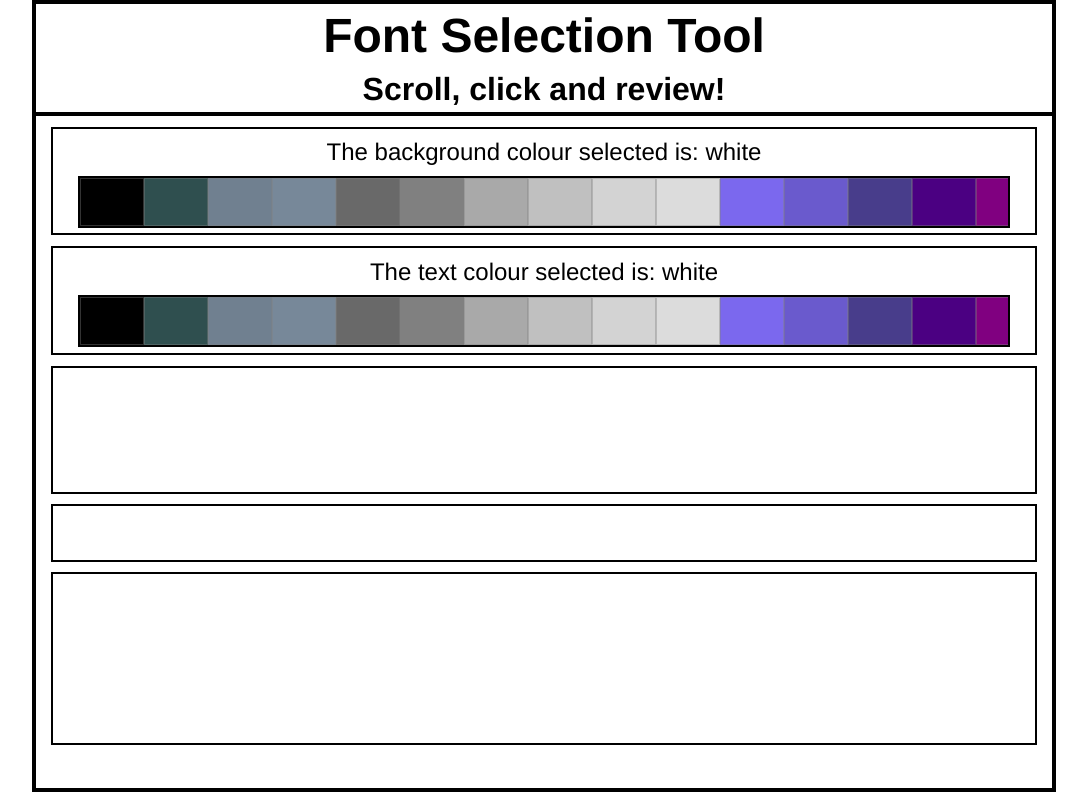
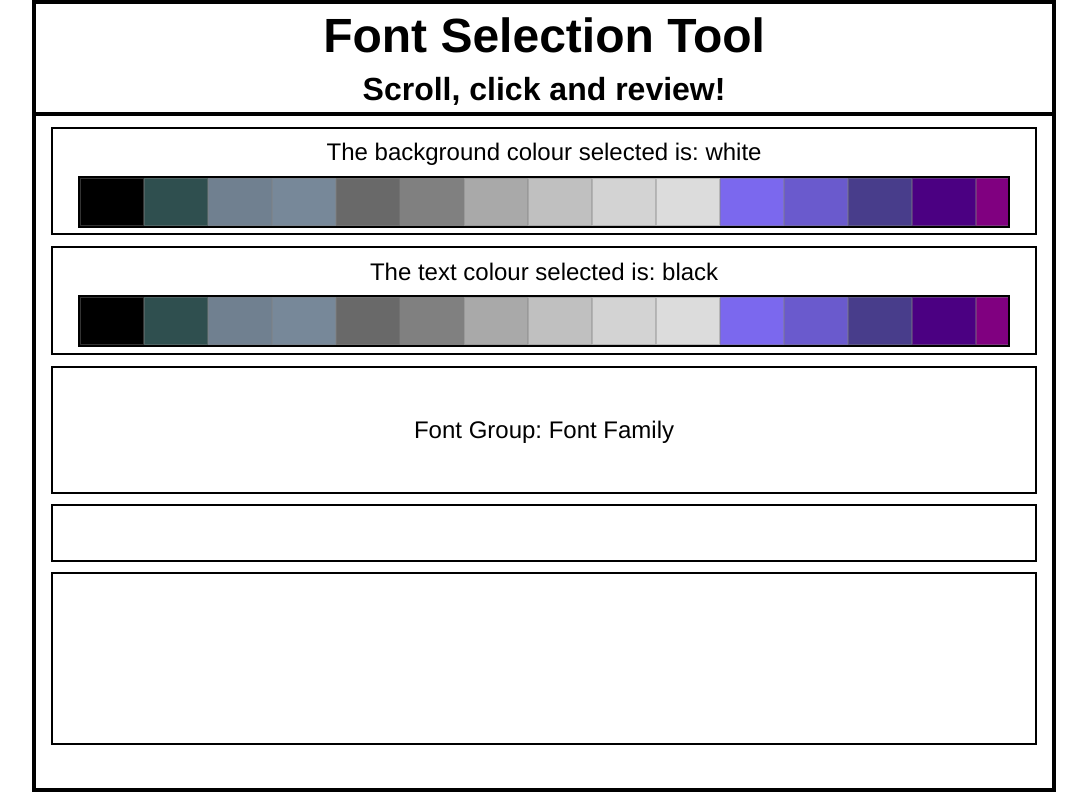
Before and after one commit to StewartMacLeman/Font-Tool-React-Version, a React (Create React App) app: page / in a window 1280 px wide. Shown: the whole page, without its empty margins (96-1183 px from the left). Built offline with nearby package versions, Linux system fonts and the light colour scheme.

Commit message:
Sample text functions and components added.

```diff
--- a/src/components/Main.js
+++ b/src/components/Main.js
@@ -1,21 +1,29 @@
-import React from 'react';
+import React, {useState} from 'react';
 import ScrollContainer from './ScrollContainer';
 import SampleTextCont from './SampleTextCont';
 import ButtonsCont from './ButtonsCont';
 import FontSelcCont from './FontSelcCont';
 
 const Main = (props) => {
+    const [bgSampleColour, setBgSampleColour] = useState("white");
+    const [textSampleColour, setTextSampleColour] = useState("black");
+    const [elementDisplayed, setElementDisplayed] = useState("p");
 
     const getColourInfo = (e) => {
         let textResult = e.target.dataset.text;
         let colourResult = e.target.dataset.colour;
         console.log(`The scroll is ${textResult}. The colour is: ${colourResult}`);
+        if (textResult === "background") {
+            setBgSampleColour(colourResult);
+        } else if (textResult === "text") {
+            setTextSampleColour(colourResult);
+        }
     }
     return (
         <main className="main">
-           <ScrollContainer colourNames={props.colourNames} text="background" getColourInfo={getColourInfo}/>
-           <ScrollContainer colourNames={props.colourNames} text="text" getColourInfo={getColourInfo}/>
-           <SampleTextCont />
+           <ScrollContainer colourNames={props.colourNames} text="background" colour={bgSampleColour} getColourInfo={getColourInfo}/>
+           <ScrollContainer colourNames={props.colourNames} text="text" colour={textSampleColour} getColourInfo={getColourInfo}/>
+           <SampleTextCont backgroundCol={bgSampleColour} textCol={textSampleColour} elementDisplayed={elementDisplayed}/>
            <ButtonsCont />
            <FontSelcCont />
         </main>
--- a/src/components/SampleTextCont.js
+++ b/src/components/SampleTextCont.js
@@ -1,8 +1,15 @@
 import React from 'react';
+import ParagraphSample from './elements/ParagraphSample';
+import H1Sample from './elements/H1Sample';
+import H2Sample from './elements/H2Sample';
 
-const SampleTextCont = () => {
+const SampleTextCont = (props) => {
     return (
-        <div className="textContainer"></div>
+        <div className="textContainer" style={{backgroundColor: `${props.backgroundCol}`}}>
+            {(props.elementDisplayed === "h1") && <H1Sample textCol={props.textCol} />}
+            {(props.elementDisplayed === "h2") && <H2Sample textCol={props.textCol} />}
+            {(props.elementDisplayed === "p") && <ParagraphSample textCol={props.textCol} />}
+        </div>
     )
 }
 
--- a/src/components/ScrollContainer.js
+++ b/src/components/ScrollContainer.js
@@ -1,17 +1,26 @@
-import React from 'react';
-import ScrollContDiv from './ScrollContDiv';
+import React from "react";
+import ScrollContDiv from "./ScrollContDiv";
 
 const ScrollContainer = (props) => {
-    return (
-        <div className="colScrollCont">
-            <p>The {props.text} colour selected is: white</p>
-            <div className="horizontalColDiv">
-                {props.colourNames.map((colourName) => {
-                    return <ScrollContDiv key={colourName} colour={colourName} text={props.text} getColourInfo={props.getColourInfo}/>
-                }).reverse()}
-            </div>
-        </div>
-    )
-}
+  return (
+    <div className="colScrollCont">
+      <p>The {props.text} colour selected is: {props.colour}</p>
+      <div className="horizontalColDiv">
+        {props.colourNames
+          .map((colourName) => {
+            return (
+              <ScrollContDiv
+                key={colourName}
+                colour={colourName}
+                text={props.text}
+                getColourInfo={props.getColourInfo}
+              />
+            );
+          })
+          .reverse()}
+      </div>
+    </div>
+  );
+};
 
 export default ScrollContainer;
--- /dev/null
+++ b/src/components/elements/H1Sample.js
@@ -0,0 +1,9 @@
+import React from 'react';
+
+const H1Sample = (props) => {
+    return (
+        <h1 style={{color: `${props.textCol}`}}>Font Group: Font Family</h1>
+    )
+}
+
+export default H1Sample;
--- /dev/null
+++ b/src/components/elements/H2Sample.js
@@ -0,0 +1,9 @@
+import React from 'react';
+
+const H2Sample = (props) => {
+    return (
+        <h2 style={{color: `${props.textCol}`}}>Font Group: Font Family</h2>
+    )
+}
+
+export default H2Sample;
--- /dev/null
+++ b/src/components/elements/ParagraphSample.js
@@ -0,0 +1,9 @@
+import React from 'react';
+
+const ParagraphSample = (props) => {
+    return (
+        <p style={{color: `${props.textCol}`}}>Font Group: Font Family</p>
+    )
+}
+
+export default ParagraphSample;
```
